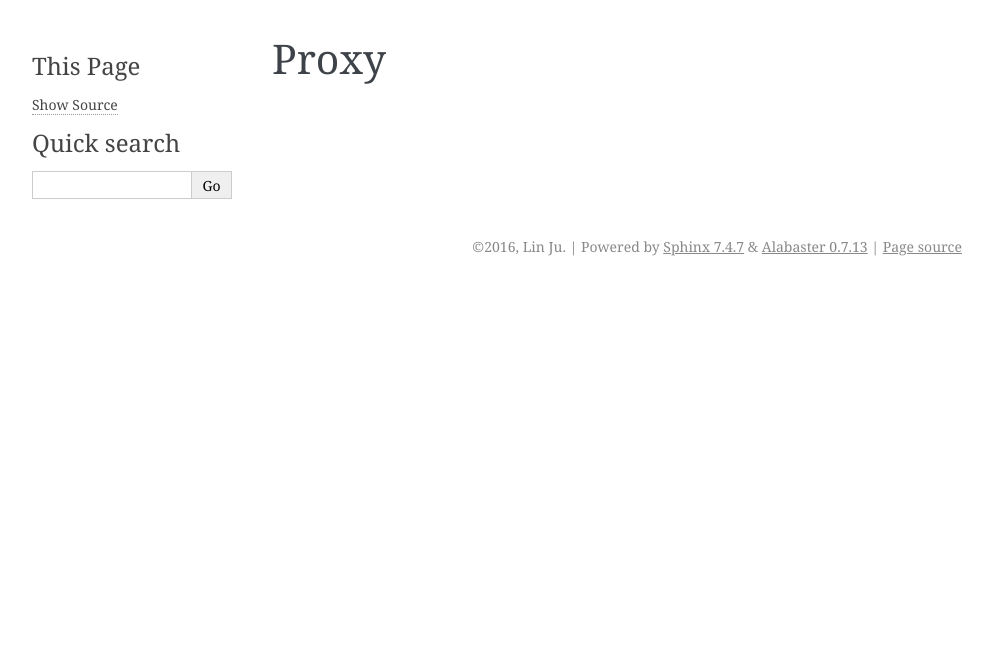
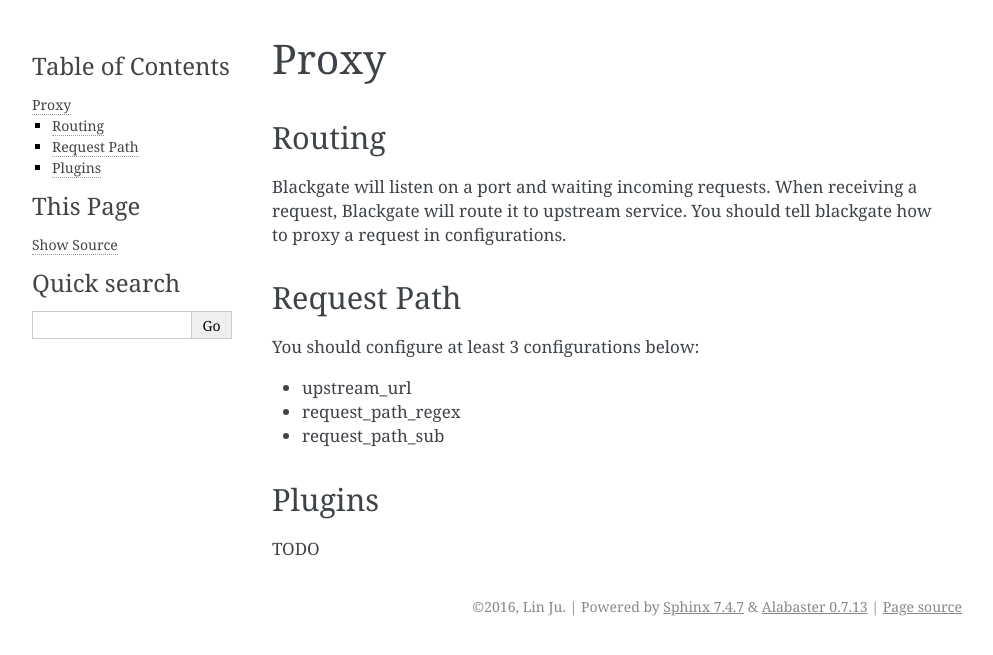
Before and after one commit to soasme/blackgate, a Sphinx documentation site: the page built from docs/proxy.rst, in a window 1280 px wide. Shown: the top 655 px of the page, without its empty margins (148-1141 px from the left). Built offline with Sphinx 7.4.7, drawn with Linux system fonts in a browser that asks for light colours.

Commit message:
add proxy doc.

```diff
--- a/docs/proxy.rst
+++ b/docs/proxy.rst
@@ -1,2 +1,23 @@
 Proxy
 ======
+
+Routing
+--------
+
+Blackgate will listen on a port and waiting incoming requests.
+When receiving a request, Blackgate will route it to upstream service.
+You should tell blackgate how to proxy a request in configurations.
+
+Request Path
+-------------
+
+You should configure at least 3 configurations below:
+
+* upstream_url
+* request_path_regex
+* request_path_sub
+
+Plugins
+--------
+
+TODO
```
